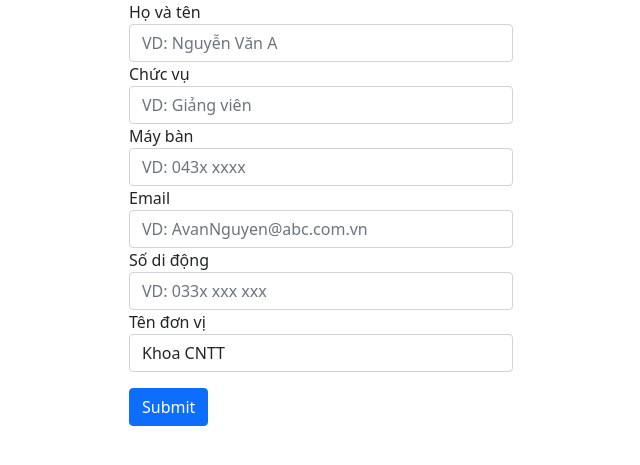
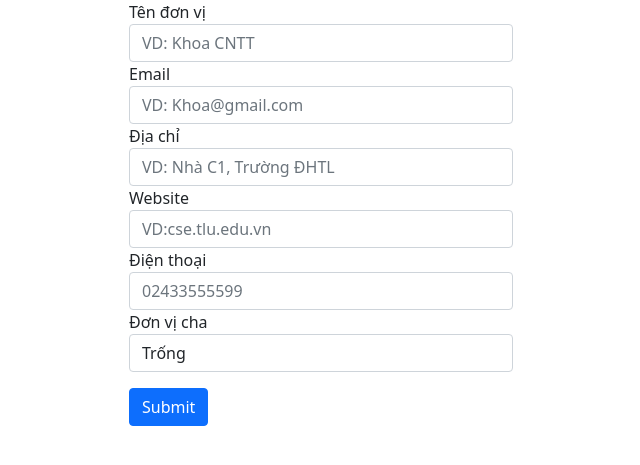
Before and after one commit to iamveoveo/DanhBa, a PHP site: page /danhba/admin/add-donvi.php in a window 1280 px wide. Shown: the part 72-537 px from the top of the page, without its empty margins (319-959 px from the left). Run offline with PHP 8.4, Linux system fonts and the light colour scheme; data comes from the database, SQL or seed files in the repository.

Commit message:
9:40 10/4/2021

```diff
--- a/admin/add-donvi.php
+++ b/admin/add-donvi.php
@@ -2,28 +2,29 @@
 
 <form action="" method="POST" style="width:30%; margin:auto;">
   <div class="form-group">
-    <label for="hoten_input">Họ và tên</label>
-    <input type="text" class="form-control" id="hoten_input" name="hoten" placeholder="VD: Nguyễn Văn A">
-  </div>
-  <div class="form-group">
-    <label for="chucvu_input">Chức vụ</label>
-    <input type="text" class="form-control" id="chucvu_input" name="chucvu" placeholder="VD: Giảng viên">
-  </div>
-  <div class="form-group">
-    <label for="mayban_input">Máy bàn</label>
-    <input type="text" class="form-control" id="mayban_input" name="mayban" placeholder="VD: 043x xxxx">
+    <label for="tendv_input">Tên đơn vị</label>
+    <input type="text" class="form-control" id="tendv_input" name="tendv" placeholder="VD: Khoa CNTT">
   </div>
   <div class="form-group">
     <label for="email_input">Email</label>
-    <input type="email" class="form-control" id="email_input" name="email" placeholder="VD: AvanNguyen@abc.com.vn">
+    <input type="text" class="form-control" id="email_input" name="email" placeholder="VD: Khoa@gmail.com">
   </div>
   <div class="form-group">
-    <label for="sodidong_input">Số di động</label>
-    <input type="text" class="form-control" id="sodidong_input" name="sodidong" placeholder="VD: 033x xxx xxx">
+    <label for="diachi_input">Địa chỉ</label>
+    <input type="text" class="form-control" id="diachi_input" name="diachi" placeholder="VD: Nhà C1, Trường ĐHTL">
   </div>
   <div class="form-group">
-    <label for="madonvi_input">Tên đơn vị</label>
-    <select class="form-control" id="madonvi_input" name="madonvi">
+    <label for="website_input">Website</label>
+    <input type="text" class="form-control" id="website_input" name="website" placeholder="VD:cse.tlu.edu.vn">
+  </div>
+  <div class="form-group">
+    <label for="dienthoai_input">Điện thoại</label>
+    <input type="text" class="form-control" id="dienthoai_input" name="dienthoai" placeholder="02433555599">
+  </div>
+  <div class="form-group">
+    <label for="madv_cha_input">Đơn vị cha</label>
+    <select class="form-control" id="madv_cha_input" name="madv_cha">
+      <option value=null>Trống</option>
       <?php
         $sql = "select * from donvi";
         $result = mysqli_query($conn, $sql);
@@ -40,3 +41,33 @@
 </form>
 
 <?php include("particals/footer.php") ?>
+
+<?php
+  if(isset($_POST['submit'])){
+
+    $tendv = $_POST['tendv'];
+    $email = $_POST['email'];
+    $diachi = $_POST['diachi'];
+    $website = $_POST['website'];
+    $dienthoai = $_POST['dienthoai'];
+    $madv_cha = $_POST['madv_cha'];
+
+    $sql_1 = "insert into donvi set
+          TenDV = '$tendv',
+          Email = '$email',
+          DiaChi = '$diachi',
+          Website = '$website',
+          DienThoai = '$dienthoai',
+          MaDV_Cha = $madv_cha ";
+
+    $res_1 = mysqli_query($conn, $sql_1);
+
+    if($res_1 == TRUE){
+      $_SESSION['update'] = "<div class='text-success'>Sửa thông tin đơn vị thành công.</div>";
+      header('location:'.SITEURL.'admin/manager-donvi.php');
+    }else{
+      $_SESSION['update'] = "<div class='text-danger'>lỗi khi sửa thông tin đơn vị.</div>";
+      header('location:'.SITEURL.'admin/manager-donvi.php');
+    }
+  }
+?>
--- a/admin/particals/header.php
+++ b/admin/particals/header.php
@@ -13,6 +13,7 @@
     <link rel="stylesheet" href="https://cdnjs.cloudflare.com/ajax/libs/font-awesome/5.15.4/css/all.min.css">
 </head>
 <body>
+    <div class="sticky-top">
         <header class="d-flex justify-content-center py-3" style="background-color:rgb(0 0 0 / 25%);">
             <ul class="nav nav-pills">
                 <li class="nav-item"><a href="<?php echo SITEURL; ?>admin/index.php" class="nav-link active" aria-current="page"><i class="fas fa-home pe-1"></i>Nhân Viên</a></li>
@@ -21,3 +22,4 @@
                 <li class="nav-item"><a href="<?php echo SITEURL; ?>admin/logout.php" class="nav-link">Đăng xuất</a></li>
             </ul>
         </header>
+    </div>
```
Also changed, not shown: admin/delete-donvi.php (added, +20 -0 lines), admin/login.php (+6 -2 lines), admin/manager-nguoidung.php (+22 -13 lines), admin/signup.php (+58 -2 lines). Lines whose indentation alone changed are shown as unchanged.
